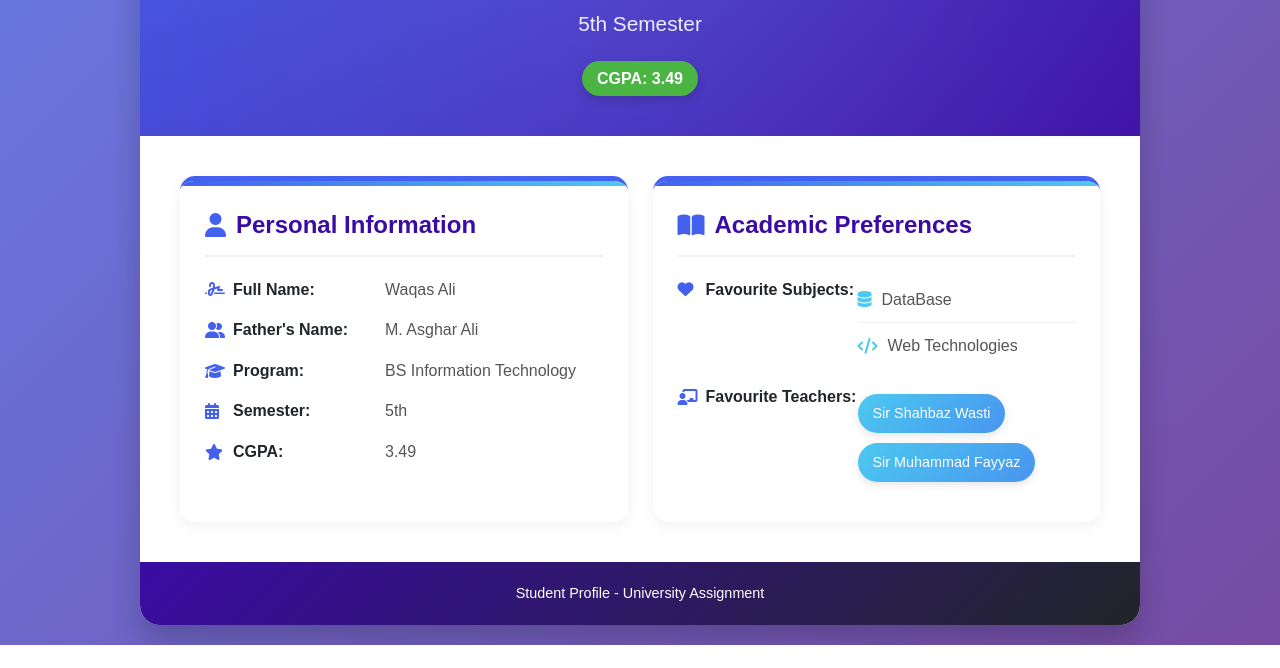
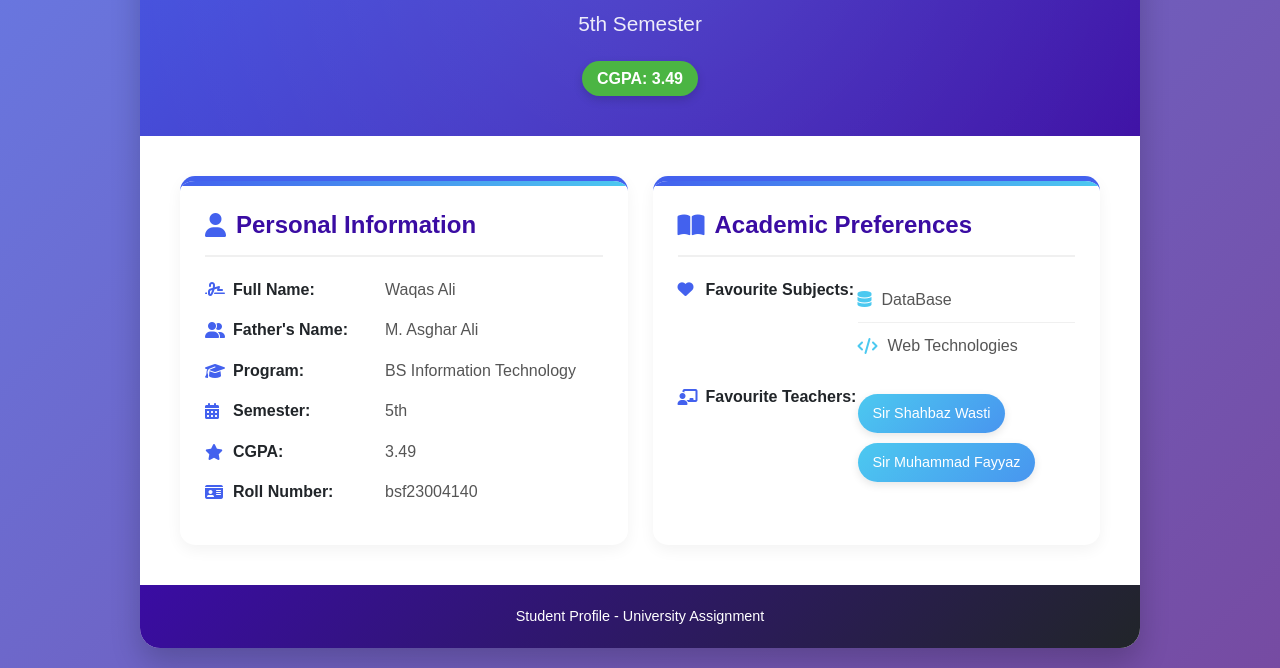
Before and after one commit to waqasali-dev/profile, a plain HTML site: page index.html in a window 1280 px wide. Shown: the part 365-1033 px from the top of the page. Before the commit the page ends 1010 px from the top, so only its background shows below. Drawn offline with Linux system fonts and the light colour scheme.

Commit message:
rollnumber was added

```diff
--- a/index.html
+++ b/index.html
@@ -396,6 +396,10 @@
                     <span class="info-label"><i class="fas fa-star"></i> CGPA:</span>
                     <span class="info-value">3.49</span>
                 </div>
+                <div class="info-item">
+                    <span class="info-label"><i class="fas fa-id-card"></i> Roll Number:</span>
+                    <span class="info-value">bsf23004140</span>
+                </div>
             </div>
 
             <div class="card">
```
